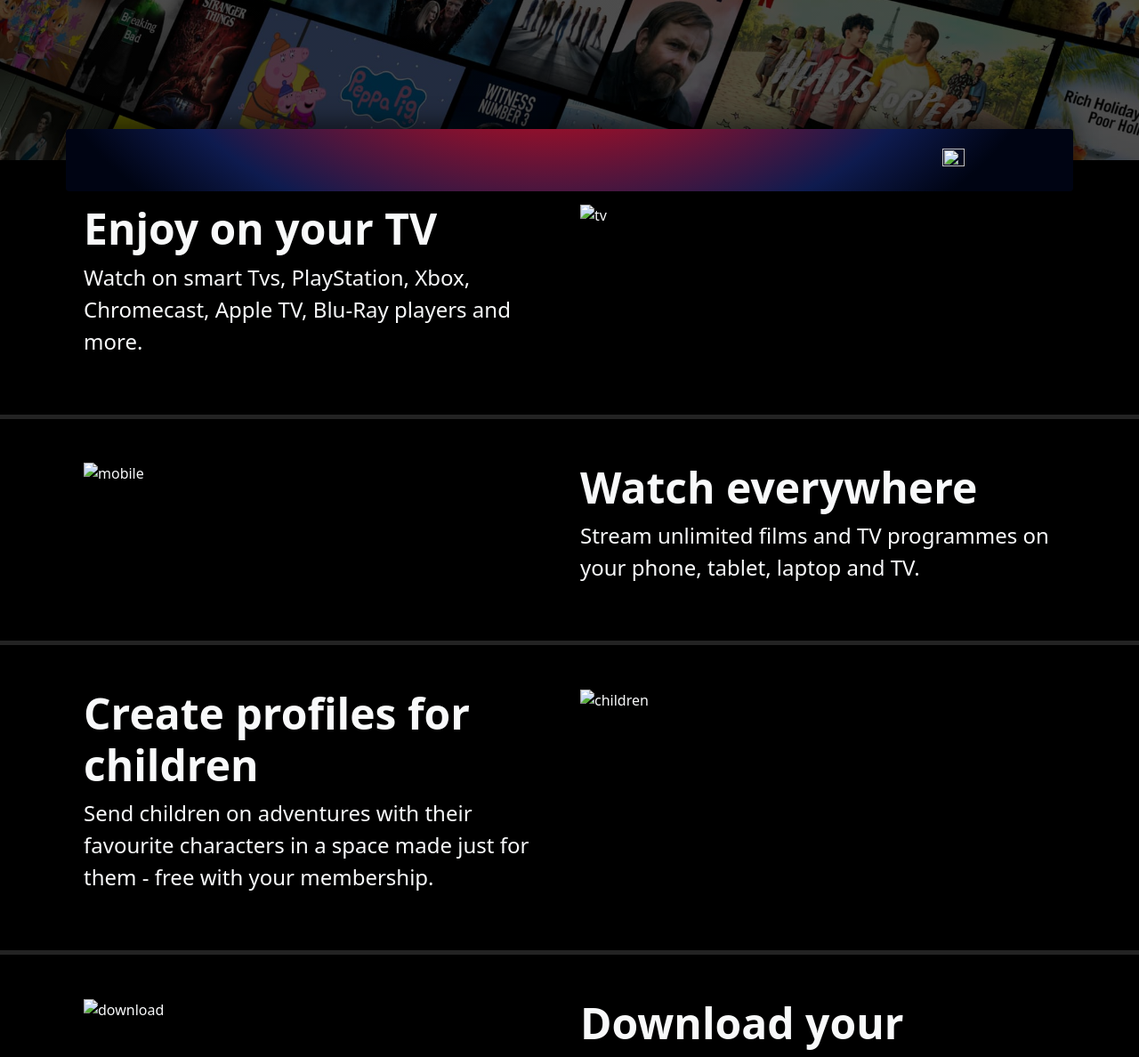
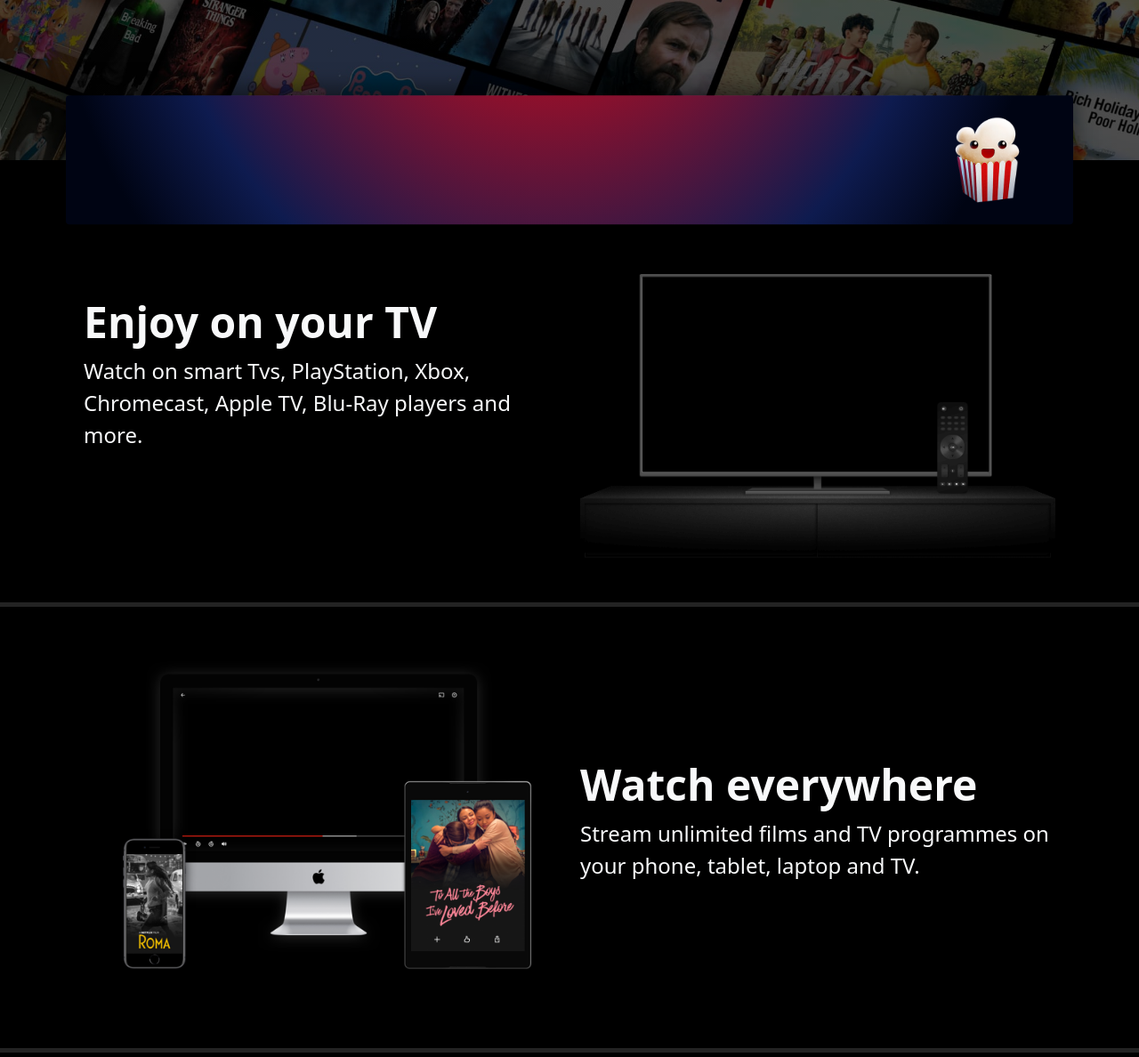
Before and after one commit to AziaSulaiman/responsive-netflix, a plain HTML site: page index.html in a window 1280 px wide. Shown: the part 540-1728 px from the top of the page at 89% size. Drawn offline with nearby package versions, Linux system fonts and the light colour scheme; the site is published under a folder, as on GitHub Pages, so addresses that start at the root find nothing.

Commit message:
Update index.html
hghhg

```diff
--- a/index.html
+++ b/index.html
@@ -43,7 +43,7 @@
     <section class="purple-section position-absolute d-flex justify-content-center">
         <div class="container-md d-row d-md-flex justify-content-end">
             <div class="d-flex align-item-center justify-content-end px-4 col-12 col-md-5">
-                <img src="/image/popcorn-logo.png" alt="">
+                <img src="./image/popcorn-logo.png" alt="">
 
             </div>
 
@@ -57,7 +57,7 @@
                 <p class="section-paragraph text-center text-lg-start">Watch on smart Tvs, PlayStation, Xbox, Chromecast, Apple TV, Blu-Ray players and more.</p>
             </div>
             <div class="col-12 col-lg-6">
-                <img class="img-fluid" src="/image/tv.png" alt="tv">
+                <img class="img-fluid" src="./image/tv.png" alt="tv">
             </div>
         </div>
     </section>
@@ -65,7 +65,7 @@
     <section class="watch-section py-5 bg-black text-light">
         <div class="container d-flex row m-auto">
             <div class="col-12 col-lg-6">
-                <img class="img-fluid" src="/image/mobile-img.png" alt="mobile">
+                <img class="img-fluid" src="./image/mobile-img.png" alt="mobile">
             </div>
             <div class="d-flex flex-column justify-content-center col-12 col-lg-6 order-first order-lg-last">
                 <h2 class="section-title text-center text-lg-start">Watch everywhere</h2>
@@ -81,7 +81,7 @@
                 <p class="section-paragraph text-center text-lg-start">Send children on adventures with their favourite characters in a space made just for them - free with your membership.</p>
             </div>
             <div class="col-12 col-lg-6">
-                <img class="img-fluid" src="/image/children-img.png" alt="children">
+                <img class="img-fluid" src="./image/children-img.png" alt="children">
             </div>
         </div>
     </section>
@@ -89,7 +89,7 @@
     <section class="download-section py-5 bg-black text-light">
         <div class="container d-flex row m-auto">
             <div class="col-12 col-lg-6">
-                <img class="img-fluid" src="/image/download-img.jpg" alt="download">
+                <img class="img-fluid" src="./image/download-img.jpg" alt="download">
             </div>
             <div class="d-flex flex-column justify-content-center col-12 col-lg-6 order-first order-lg-last">
                 <h2 class="section-title text-center text-lg-start">Download your programmes to watch offline</h2>
@@ -272,7 +272,7 @@
             </div>
             <div class="py-3">
                 <div class="position-absolute">
-                    <img class="position-absolute" width="17" src="image/globe-icon.png" alt="globe">
+                    <img class="position-absolute" width="17" src="./image/globe-icon.png" alt="globe">
                 </div>
                 <div class="position-absolute">
                     <div class="arrow-down position-absolute"></div>
```
